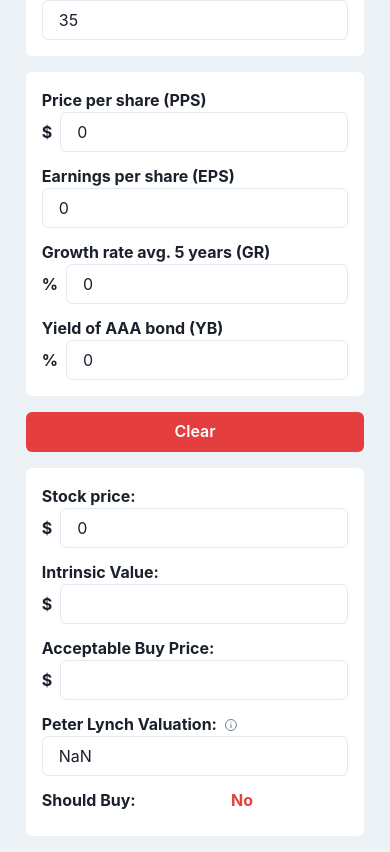
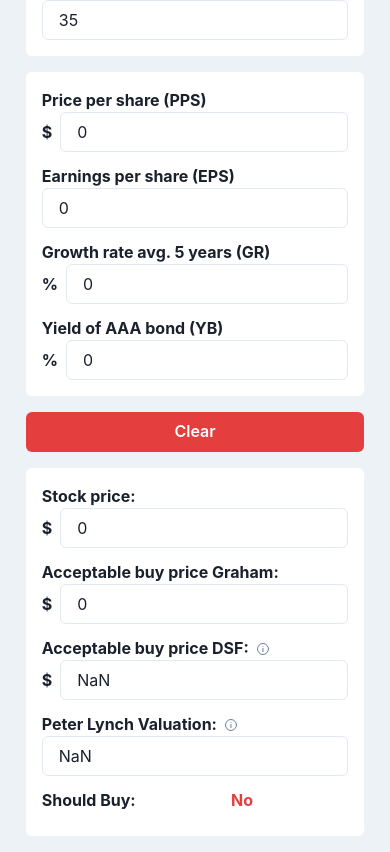
Before and after one commit to KelvinSweere/QuickIntrinsicValue, a Next.js app: page / in a window 390 px wide. Shown: the part 428-1280 px from the top of the page. Built offline with nearby package versions, Linux system fonts and the light colour scheme.

Commit message:
Fixed bug within output that the yes / no was not correctly set. Fixed text and build errors from the mobile view.

```diff
--- a/src/components/calculator/output/calculator-output-mobile.tsx
+++ b/src/components/calculator/output/calculator-output-mobile.tsx
@@ -28,15 +28,16 @@
       />
 
       <ReadonlyInput
-        heading="Intrinsic Value: "
+        heading="Acceptable buy price Graham: "
         symbol={modelParameters.currencySymbol}
-        value={intrinsicValue.intrinsicValue}
+        value={intrinsicValue.grahamValutation.acceptableBuyPrice}
       />
 
       <ReadonlyInput
-        heading="Acceptable Buy Price: "
+        heading="Acceptable buy price DSF: "
         symbol={modelParameters.currencySymbol}
-        value={intrinsicValue.acceptableBuyPrice}
+        value={intrinsicValue.dcfValutation.acceptableBuyPrice}
+        tooltipText="Discounted Cash Flow"
       />
 
       <ReadonlyInput
@@ -51,10 +52,20 @@
         </Text>
         <Text
           fontWeight="bold"
-          color={intrinsicValue.belowIntrinsicValue ? 'green.500' : 'red.500'}
+          color={
+            intrinsicValue.grahamValutation.belowIntrinsicValue &&
+            intrinsicValue.dcfValutation.belowIntrinsicValue &&
+            intrinsicValue.plValutation < 1
+              ? 'green.500'
+              : 'red.500'
+          }
           mx="auto"
         >
-          {intrinsicValue.belowIntrinsicValue ? 'Yes' : 'No'}
+          {intrinsicValue.grahamValutation.belowIntrinsicValue &&
+          intrinsicValue.dcfValutation.belowIntrinsicValue &&
+          intrinsicValue.plValutation < 1
+            ? 'Yes'
+            : 'No'}
         </Text>
       </Flex>
     </Box>
--- a/src/components/calculator/output/calculator-output-regular.tsx
+++ b/src/components/calculator/output/calculator-output-regular.tsx
@@ -106,7 +106,9 @@
                   : 'red.500'
               }
             >
-              {intrinsicValue.grahamValutation.belowIntrinsicValue
+              {intrinsicValue.grahamValutation.belowIntrinsicValue &&
+              intrinsicValue.dcfValutation.belowIntrinsicValue &&
+              intrinsicValue.plValutation < 1
                 ? 'Yes'
                 : 'No'}
             </Td>
```
